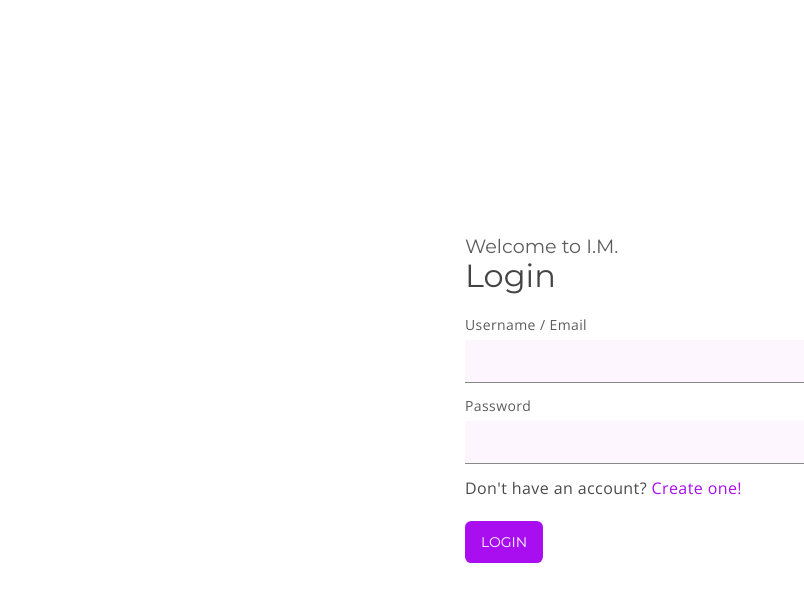
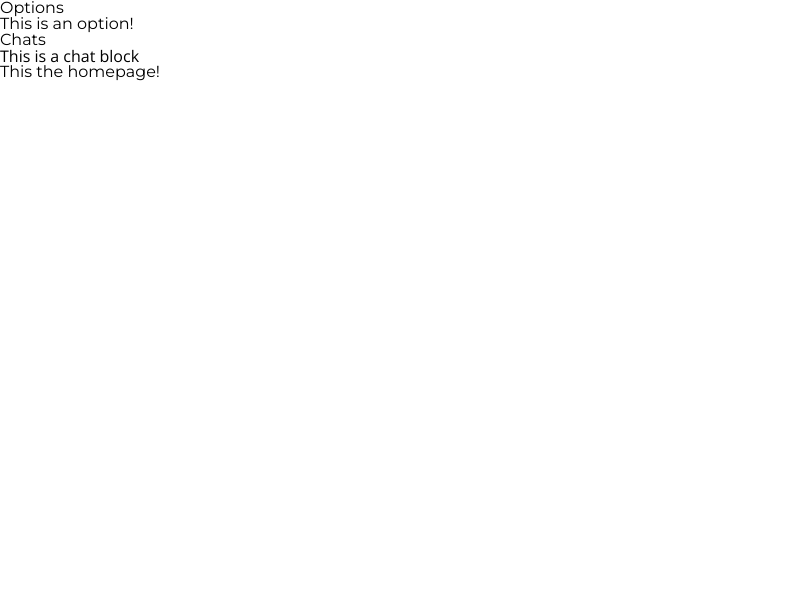
Before and after one commit to Jason-Azevedo/InstantMessenger, a React (Create React App) app in the folder client/: page / in a window 1280 px wide. Before the commit this address led to /login. Shown: the top 602 px of the page, without its empty margins (0-804 px from the left). Built offline with nearby package versions, Linux system fonts and the light colour scheme.

Commit message:
Created Navbar with its components and fixed a few bugs

```diff
--- a/client/public/index.html
+++ b/client/public/index.html
@@ -24,7 +24,7 @@
       work correctly both with client-side routing and a non-root public URL.
       Learn how to configure a non-root public URL by running `npm run build`.
     -->
-    <title>React App</title>
+    <title>Instant Messenger</title>
   </head>
   <body>
     <noscript>You need to enable JavaScript to run this app.</noscript>
--- a/client/src/App.tsx
+++ b/client/src/App.tsx
@@ -13,7 +13,7 @@ function App() {
         <Route path="/login" component={Login} />
         <Route path="/signup" component={Signup} />
 
-        <SecureRoute isAuth={false} exact={true} path="/" component={Home} />
+        <SecureRoute isAuth={true} exact={true} path="/" component={Home} />
       </Switch>
     </Router>
   );
--- /dev/null
+++ b/client/src/Components/Nav/Chat.tsx
@@ -0,0 +1,9 @@
+import React from "react";
+
+export default function Chat() {
+  return (
+    <>
+      <p>This is a chat block</p>
+    </>
+  );
+}
--- /dev/null
+++ b/client/src/Components/Nav/Navbar.tsx
@@ -0,0 +1,25 @@
+import React from "react";
+import Chat from "./Chat";
+import Option from "./Option";
+
+export default function Navbar() {
+  return (
+    <nav>
+      {/* Settings and stuff */}
+      <h2>Options</h2>
+      <ul>
+        <li>
+          <Option />
+        </li>
+      </ul>
+
+      {/* Chats */}
+      <h2>Chats</h2>
+      <ul>
+        <li>
+          <Chat />
+        </li>
+      </ul>
+    </nav>
+  );
+}
--- /dev/null
+++ b/client/src/Components/Nav/Option.tsx
@@ -0,0 +1,9 @@
+import React from "react";
+
+export default function Option() {
+  return (
+    <>
+      <h1>This is an option!</h1>
+    </>
+  );
+}
--- a/client/src/Components/SecureRoute.tsx
+++ b/client/src/Components/SecureRoute.tsx
@@ -14,5 +14,5 @@ export default function SecureRoute(props: SecureRouteData) {
 			? <Route exact path={props.path} component={props.component} />
 			: <Route path={props.path} component={props.component} />;
 
-  return <>{props.isAuth ? { route } : <Redirect to="login" />}</>;
+  return <>{props.isAuth ? route : <Redirect to="login" />}</>;
 }
--- a/client/src/Pages/Home.tsx
+++ b/client/src/Pages/Home.tsx
@@ -1,9 +1,11 @@
 import React from "react";
+import Navbar from "../Components/Nav/Navbar";
 
 export default function Home() {
   return (
     <>
-      <h1>This is the home page!</h1>
+      <Navbar />
+      <h1>This the homepage!</h1>
     </>
   );
 }
--- a/client/src/Sass/Components/_form.scss
+++ b/client/src/Sass/Components/_form.scss
@@ -23,7 +23,8 @@
   }
 
   &__input {
-    width: 100%;
+    max-width: 350px;
+    width: calc(100% - 1.5rem);
     color: $color-font;
     background: #fef6ff;
     font-size: $font-md;
--- a/client/src/Sass/Components/_main.scss
+++ b/client/src/Sass/Components/_main.scss
@@ -1,2 +1,3 @@
 @import "form";
 @import "btn";
+@import "nav";
--- /dev/null
+++ b/client/src/Sass/Components/_nav.scss
@@ -0,0 +1,2 @@
+.nav {
+}
--- a/client/src/Sass/_utils.scss
+++ b/client/src/Sass/_utils.scss
@@ -3,9 +3,12 @@
 
   &--middle {
     @extend .container;
+    max-width: 1100px;
+    width: 100%;
     height: 100vh;
     align-items: center;
     justify-content: center;
+    padding: 0 1rem;
   }
 
   &--center {
```
